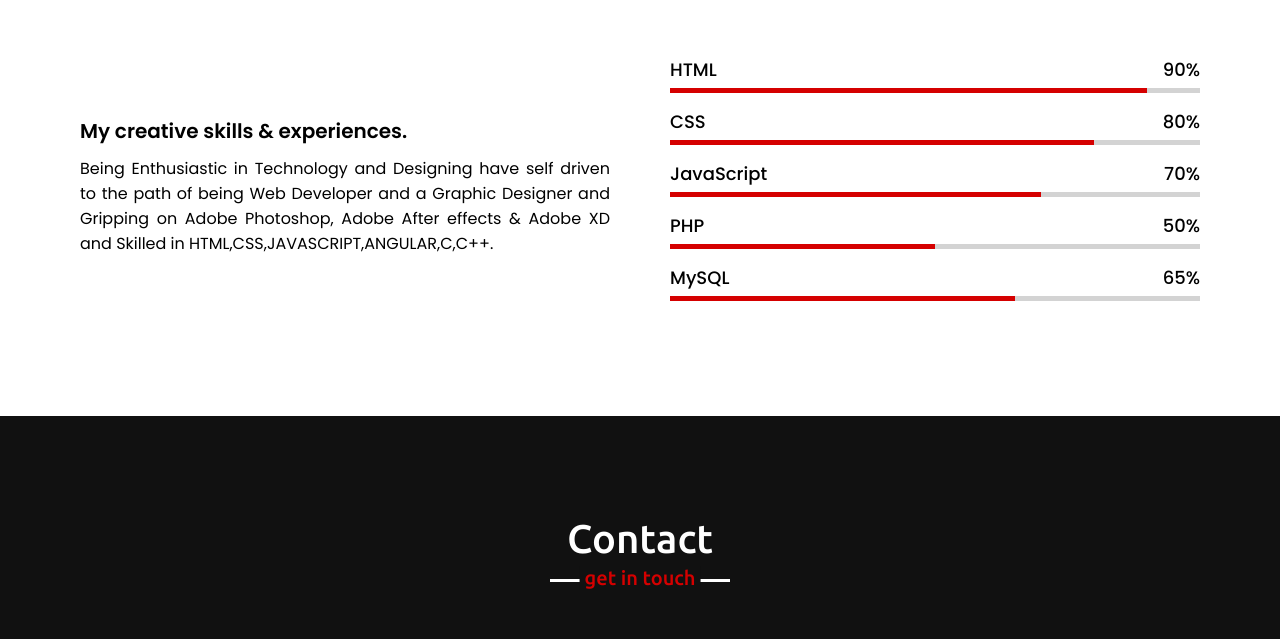
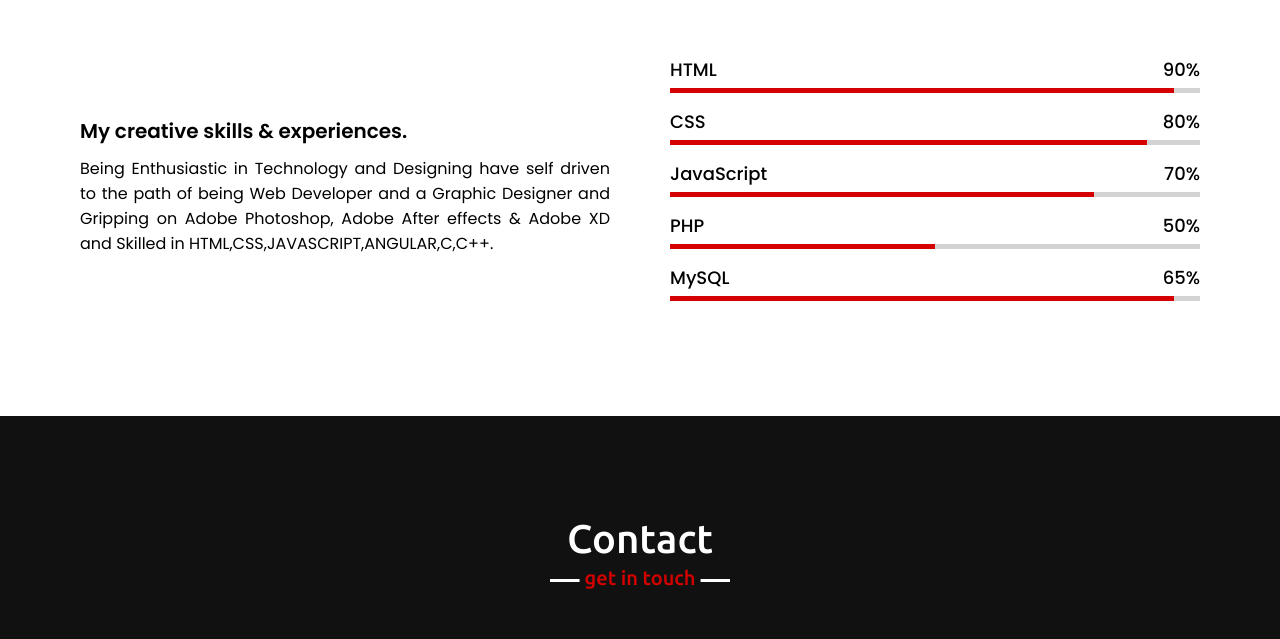
Before and after one commit to ypriyatham/priyathamypr.github.io, a plain HTML site: page index.html in a window 1280 px wide. Shown: the part 2285-2924 px from the top of the page. Drawn offline with nearby package versions, Linux system fonts and the light colour scheme.

Commit message:
Update style.css

```diff
--- a/style.css
+++ b/style.css
@@ -380,19 +380,19 @@ section .title::after{
     background: #d50000;
 }
 .skills-content .right .html::before{
+    width: 95%;
+}
+.skills-content .right .css::before{
     width: 90%;
 }
-.skills-content .right .css::before{
+.skills-content .right .js::before{
     width: 80%;
-}
-.skills-content .right .js::before{
-    width: 70%;
 }
 .skills-content .right .php::before{
     width: 50%;
 }
 .skills-content .right .mysql::before{
-    width: 65%;
+    width: 95%;
 }
 
 /* contact section styling */
```
